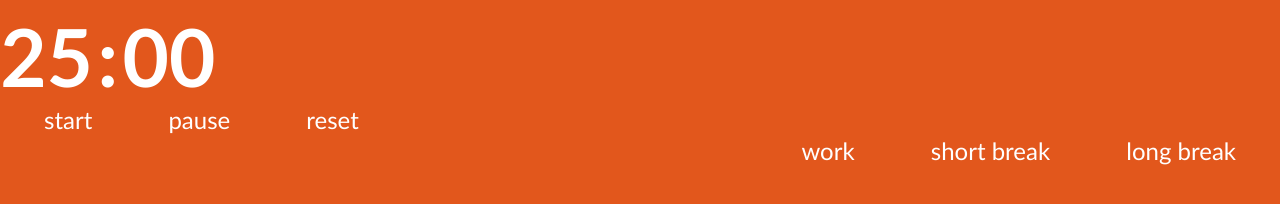
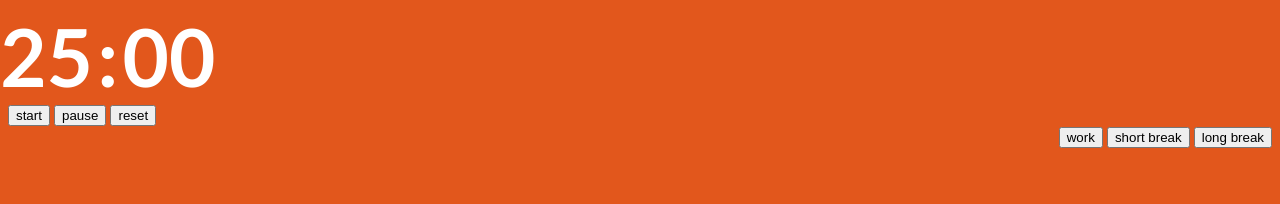
Before and after one commit to davidzhoucanada/sunset-timer, a plain HTML site: page src/index.html in a window 1280 px wide. Drawn offline with Linux system fonts and the light colour scheme.

Commit message:
Change input back to button and fix non-strict equality

```diff
--- a/src/index.html
+++ b/src/index.html
@@ -14,14 +14,14 @@
         <h1 id='time'><span id='minutes'>25</span> : <span id='seconds'>00</span></h1>
     </div>
     <div id='timerButtons'>
-        <input type='button' id='start' value='start'>
-        <input type='button' id='pause' value='pause'>
-        <input type='button' id='reset' value='reset'>
+        <button id='start'>start</button>
+        <button id='pause'>pause</button>
+        <button id='reset'>reset</button>
     </div>
     <div id='modeButtons'>
-        <input type='button' id='work' value='work'>
-        <input type='button' id='shortBreak' value='short break'>
-        <input type='button' id='longBreak' value='long break'>
+        <button id='work'>work</button>
+        <button id='shortBreak'>short break</button>
+        <button id='longBreak'>long break</button>
     </div>
 
     <script src='script.js'></script>
--- a/src/script.js
+++ b/src/script.js
@@ -54,7 +54,7 @@ function normalTick() {
 
 function pauseTimer() {
     stopped = true;
-    if (fullTimer != null || partTimer != null) {
+    if (fullTimer !== null || partTimer !== null) {
         clearInterval(fullTimer);
         clearTimeout(partTimer);
         if (partTimer !== null) {
@@ -69,7 +69,7 @@ function pauseTimer() {
 
 function resetTimer() {
     stopped = true;
-    if (fullTimer != null || partTimer != null || timeLeftS != mode * 60 || leftoverMs != 0) {
+    if (fullTimer !== null || partTimer !== null || timeLeftS !== mode * 60 || leftoverMs !== 0) {
         clearInterval(fullTimer);
         clearTimeout(partTimer);
         fullTimer = null;
@@ -82,7 +82,7 @@ function resetTimer() {
 
 function setTime(secondsLeft) {
     minutes.innerHTML = Math.floor(secondsLeft / 60);
-    seconds.innerHTML = secondsLeft % 60 <= 9 ? '0' + secondsLeft % 60 : secondsLeft % 60;
+    seconds.innerHTML = secondsLeft % 60 <= 9 ? '0' + (secondsLeft % 60) : (secondsLeft % 60);
 }
 
 function work() {
```
